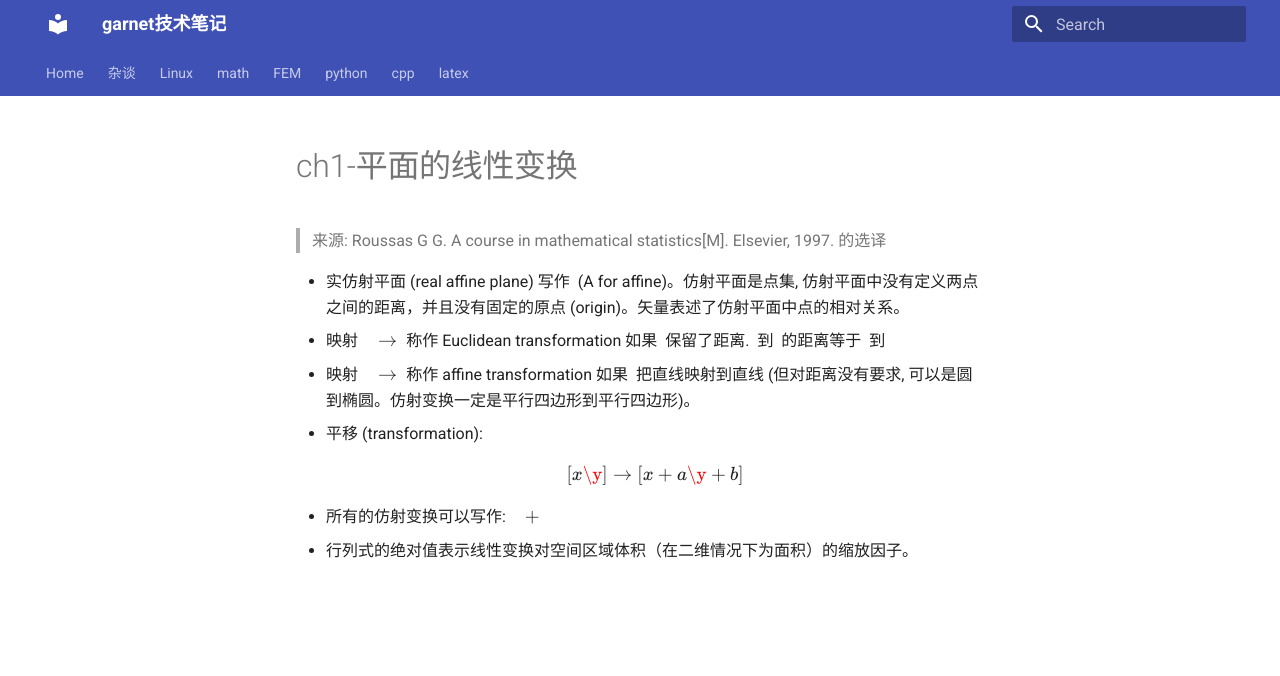
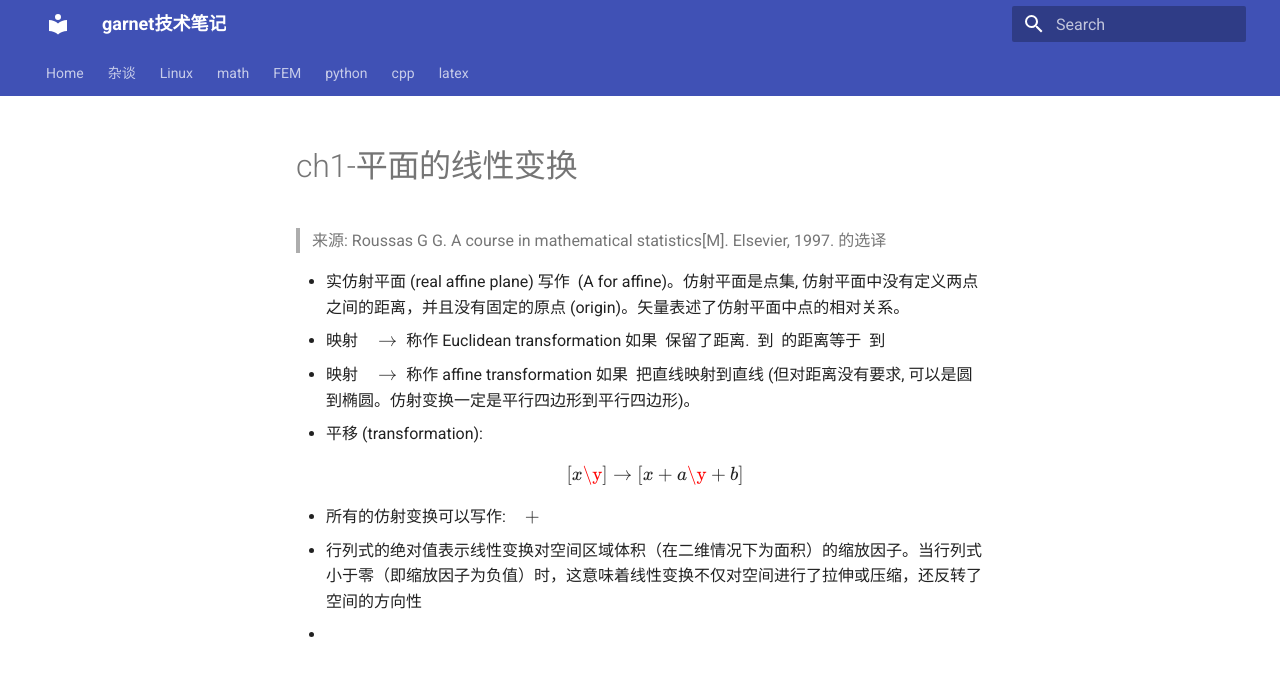
Before and after one commit to ymma98/technotes, an MkDocs documentation site: the page built from docs/math/ch1-平面的线性变换.md, in a window 1280 px wide. Shown: the top 676 px of the page. Built offline with MkDocs 1.6.1 and Material for MkDocs 9.7.7, drawn with Linux system fonts in a browser that asks for light colours; formulas are drawn with MathJax 3.

Commit message:
docs/math/ch1-平面的线性变换.md updated from https://stackedit.cn/

```diff
--- a/docs/math/ch1-平面的线性变换.md
+++ b/docs/math/ch1-平面的线性变换.md
@@ -10,9 +10,10 @@ $$
 \left[\begin{array}{l}x \\y\end{array}\right] \rightarrow\left[\begin{array}{l}x+a \\y+b\end{array}\right]
 $$
 * 所有的仿射变换可以写作: $f(w)=l(w)+v$
-* 行列式的绝对值表示线性变换对空间区域体积（在二维情况下为面积）的缩放因子。
+* 行列式的绝对值表示线性变换对空间区域体积（在二维情况下为面积）的缩放因子。当行列式小于零（即缩放因子为负值）时，这意味着线性变换不仅对空间进行了拉伸或压缩，还反转了空间的方向性
+*
 
 <!--stackedit_data:
-eyJoaXN0b3J5IjpbLTk3OTcxMTUyNywtMTIzMzQ5MTY0NywxNT
+eyJoaXN0b3J5IjpbMTM4ODUxMjc3NSwtMTIzMzQ5MTY0NywxNT
 Y2MTc4MDQxLDEwNTI2MzA1OSwtMTk1NjgyMTYwNl19
 -->
```
